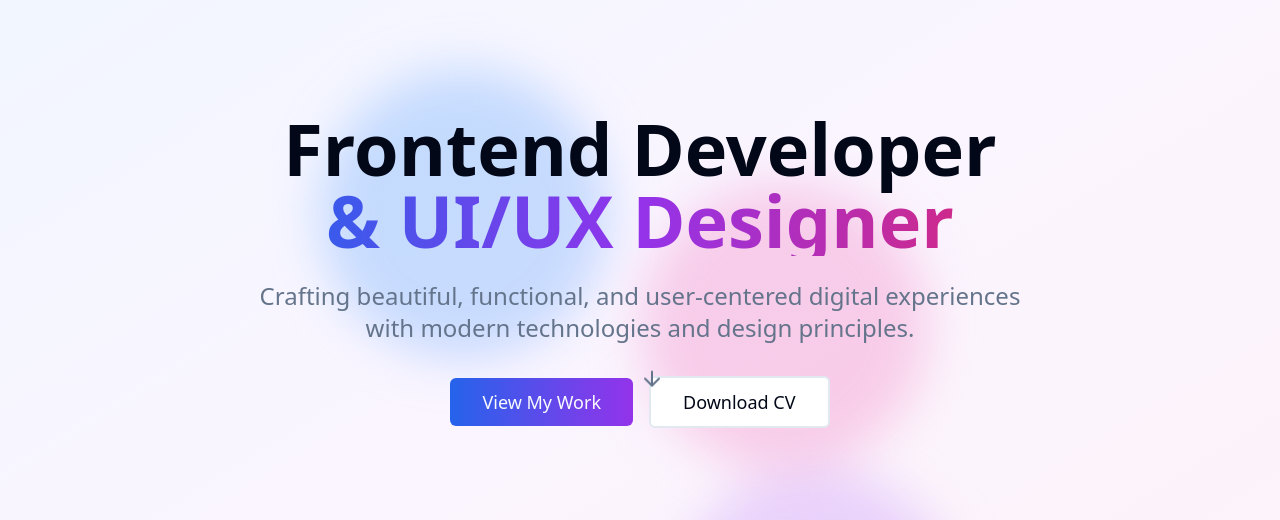
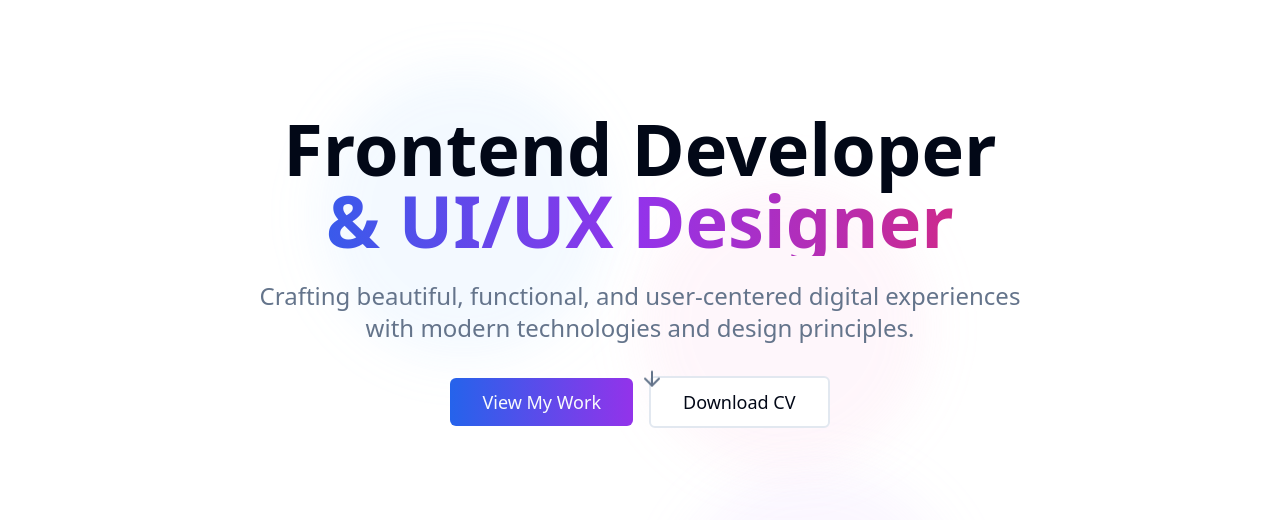
Before and after one commit to dirksmirk/WebsitePortfolio, a React (Vite) app: page / in a window 1280 px wide. Shown: the part 130-650 px from the top of the page. Built offline with nearby package versions, Linux system fonts and the light colour scheme.

Commit message:
Fix: Theme not applying to hero and navigation
Ensure hero and navigation components are compatible with the theme provider, adjusting styles based on the current theme.

```diff
--- a/src/components/Hero.tsx
+++ b/src/components/Hero.tsx
@@ -4,18 +4,18 @@ import { Button } from "@/components/ui/button";
 
 const Hero = () => {
   return (
-    <section id="hero" className="min-h-screen flex items-center justify-center relative overflow-hidden bg-gradient-to-br from-blue-50 via-purple-50 to-pink-50">
+    <section id="hero" className="min-h-screen flex items-center justify-center relative overflow-hidden bg-background">
       {/* Animated background elements */}
       <div className="absolute inset-0">
-        <div className="absolute top-1/4 left-1/4 w-72 h-72 bg-blue-300 rounded-full mix-blend-multiply filter blur-xl opacity-20 animate-pulse"></div>
-        <div className="absolute top-3/4 right-1/4 w-72 h-72 bg-purple-300 rounded-full mix-blend-multiply filter blur-xl opacity-20 animate-pulse animation-delay-2000"></div>
-        <div className="absolute bottom-1/4 left-1/2 w-72 h-72 bg-pink-300 rounded-full mix-blend-multiply filter blur-xl opacity-20 animate-pulse animation-delay-4000"></div>
+        <div className="absolute top-1/4 left-1/4 w-72 h-72 bg-blue-300/20 dark:bg-blue-500/10 rounded-full mix-blend-multiply filter blur-xl animate-pulse"></div>
+        <div className="absolute top-3/4 right-1/4 w-72 h-72 bg-purple-300/20 dark:bg-purple-500/10 rounded-full mix-blend-multiply filter blur-xl animate-pulse animation-delay-2000"></div>
+        <div className="absolute bottom-1/4 left-1/2 w-72 h-72 bg-pink-300/20 dark:bg-pink-500/10 rounded-full mix-blend-multiply filter blur-xl animate-pulse animation-delay-4000"></div>
       </div>
 
       <div className="max-w-7xl mx-auto px-4 sm:px-6 lg:px-8 text-center relative z-10">
         <div className="animate-fade-in">
           <h1 className="text-4xl sm:text-6xl lg:text-7xl font-bold mb-6">
-            <span className="block">Frontend Developer</span>
+            <span className="block text-foreground">Frontend Developer</span>
             <span className="block bg-gradient-to-r from-blue-600 via-purple-600 to-pink-600 bg-clip-text text-transparent">
               & UI/UX Designer
             </span>
--- a/src/components/Navigation.tsx
+++ b/src/components/Navigation.tsx
@@ -26,7 +26,7 @@ const Navigation = () => {
 
   return (
     <nav className={`fixed top-0 w-full z-50 transition-all duration-300 ${
-      scrolled ? "bg-background/80 backdrop-blur-md shadow-lg" : "bg-transparent"
+      scrolled ? "bg-background/80 backdrop-blur-md shadow-lg border-b border-border" : "bg-transparent"
     }`}>
       <div className="max-w-7xl mx-auto px-4 sm:px-6 lg:px-8">
         <div className="flex justify-between items-center py-4">
@@ -63,7 +63,7 @@ const Navigation = () => {
         {/* Mobile Navigation Menu */}
         {isOpen && (
           <div className="md:hidden animate-fade-in">
-            <div className="px-2 pt-2 pb-3 space-y-1 bg-background/95 backdrop-blur-sm rounded-lg shadow-lg">
+            <div className="px-2 pt-2 pb-3 space-y-1 bg-background/95 backdrop-blur-sm rounded-lg shadow-lg border border-border">
               {navItems.map((item) => (
                 <a
                   key={item.name}
```
